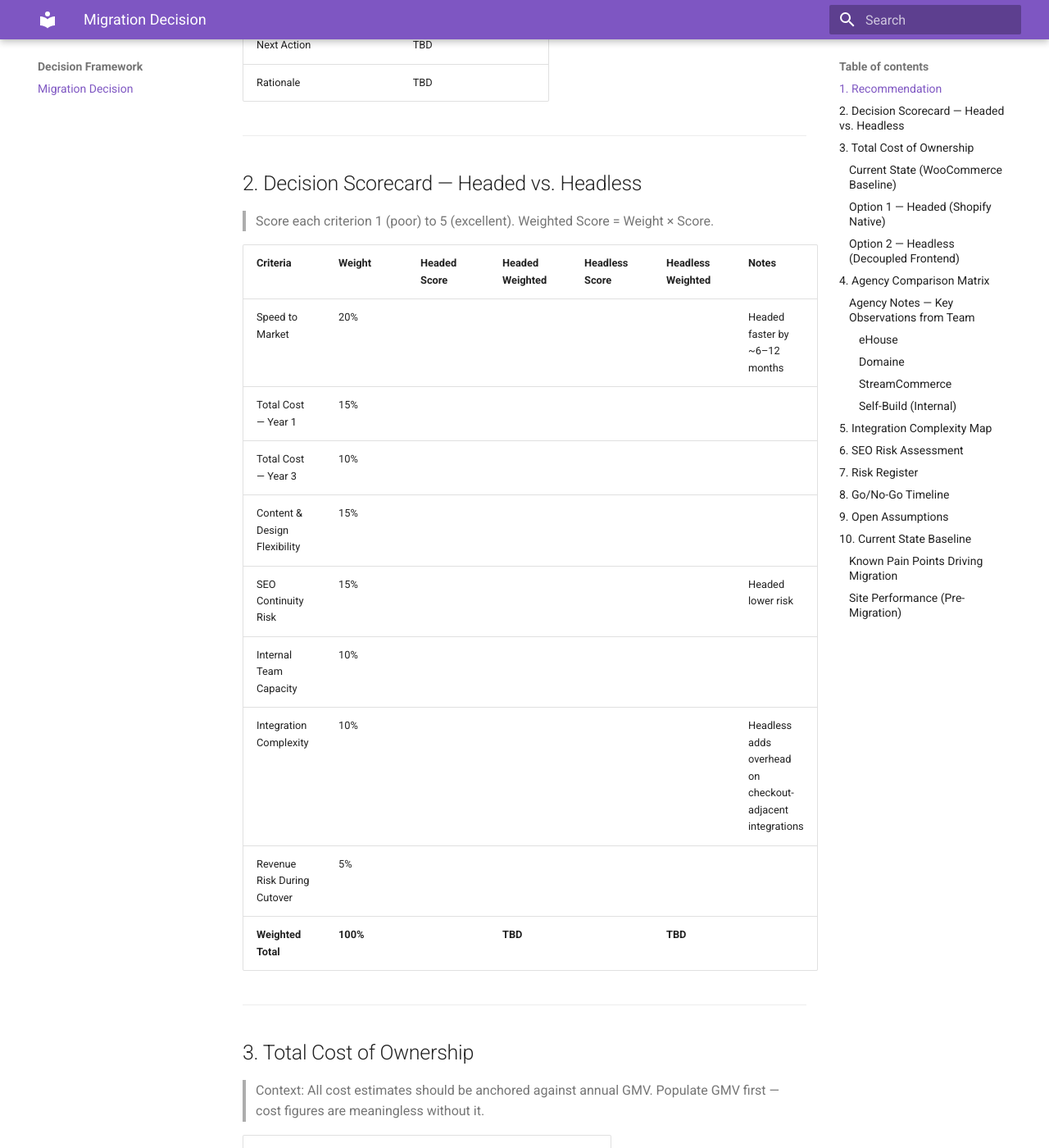
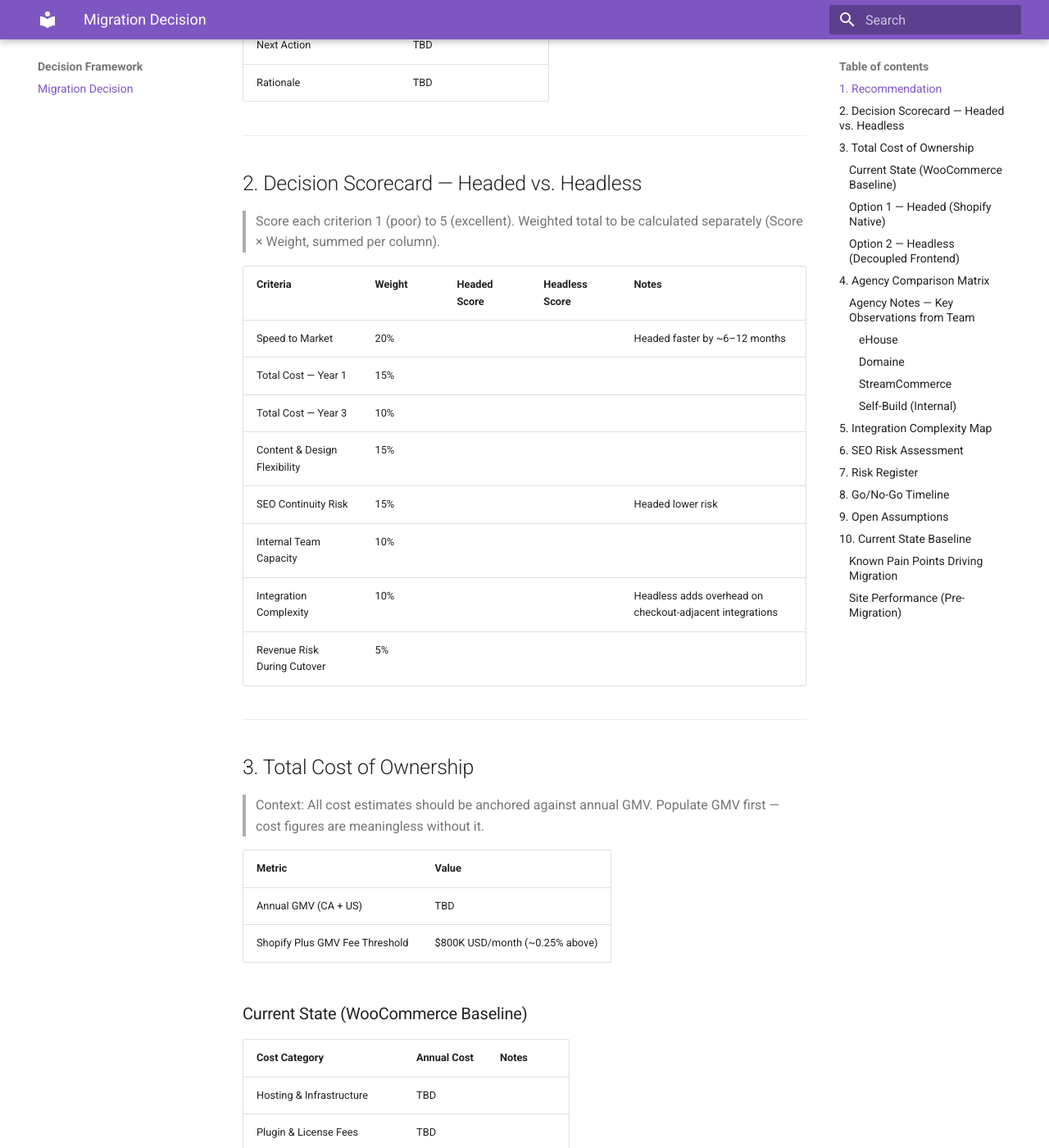
Before and after one commit to charanbobby/Shopify2026, an MkDocs documentation site: the page built from docs/decision-framework.md, in a window 1280 px wide and 1400 px high, scrolled down 658 px. Shown: the whole window at 82% size. Built offline with MkDocs 1.6.1 and Material for MkDocs 9.7.7, drawn with Linux system fonts in a browser that asks for light colours.

Commit message:
Simplify Decision Scorecard to scores-only (drop weighted columns)
Removed Headed Weighted and Headless Weighted columns. Scores (1-5) are
entered directly; weighted total is calculated separately. Table goes from
7 columns to 5, making it significantly easier to read.

Co-Authored-By: Claude Sonnet 4.6 <noreply@anthropic.com>

```diff
--- a/docs/decision-framework.md
+++ b/docs/decision-framework.md
@@ -21,19 +21,18 @@ This page captures the key inputs needed to make a confident go/no-go decision o
 
 ## 2. Decision Scorecard — Headed vs. Headless
 
-> Score each criterion 1 (poor) to 5 (excellent). Weighted Score = Weight × Score.
+> Score each criterion 1 (poor) to 5 (excellent). Weighted total to be calculated separately (Score × Weight, summed per column).
 
-| Criteria | Weight | Headed Score | Headed Weighted | Headless Score | Headless Weighted | Notes |
-| --- | --- | --- | --- | --- | --- | --- |
-| Speed to Market | 20% | | | | | Headed faster by ~6–12 months |
-| Total Cost — Year 1 | 15% | | | | | |
-| Total Cost — Year 3 | 10% | | | | | |
-| Content & Design Flexibility | 15% | | | | | |
-| SEO Continuity Risk | 15% | | | | | Headed lower risk |
-| Internal Team Capacity | 10% | | | | | |
-| Integration Complexity | 10% | | | | | Headless adds overhead on checkout-adjacent integrations |
-| Revenue Risk During Cutover | 5% | | | | | |
-| **Weighted Total** | **100%** | | **TBD** | | **TBD** | |
+| Criteria | Weight | Headed Score | Headless Score | Notes |
+| --- | --- | --- | --- | --- |
+| Speed to Market | 20% | | | Headed faster by ~6–12 months |
+| Total Cost — Year 1 | 15% | | | |
+| Total Cost — Year 3 | 10% | | | |
+| Content & Design Flexibility | 15% | | | |
+| SEO Continuity Risk | 15% | | | Headed lower risk |
+| Internal Team Capacity | 10% | | | |
+| Integration Complexity | 10% | | | Headless adds overhead on checkout-adjacent integrations |
+| Revenue Risk During Cutover | 5% | | | |
 
 ---
 
```
